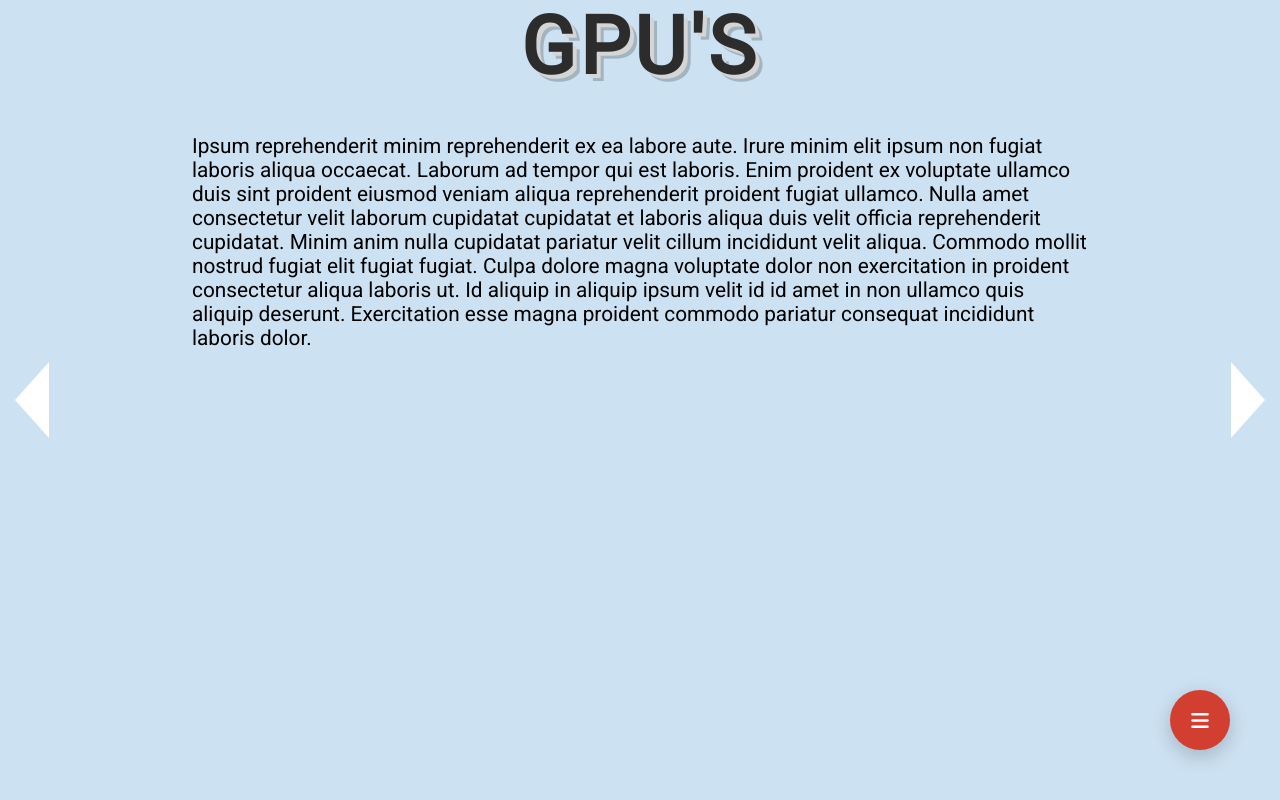
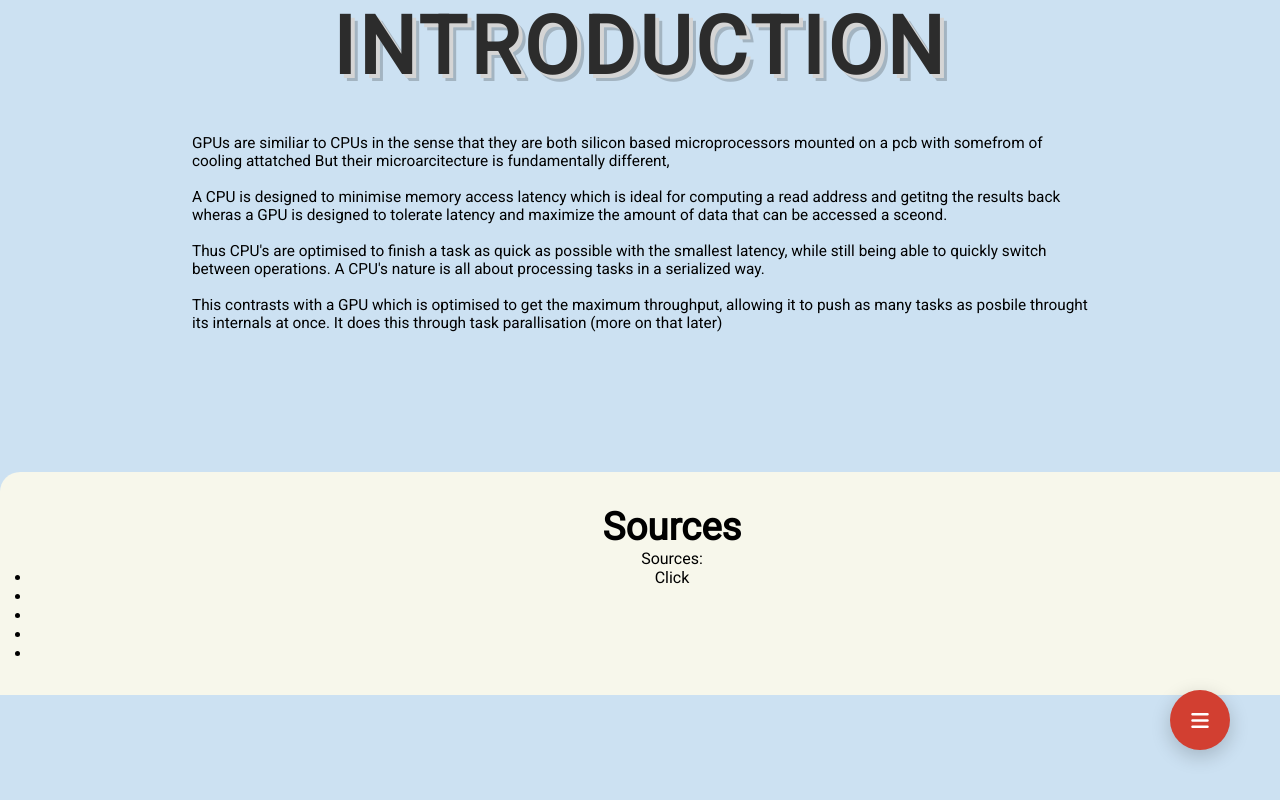
Before and after one commit to Sampiiiii/GPU-Website, a website: page Pages/main.html in a window 1280 px wide. Drawn offline with nearby package versions, Linux system fonts and the light colour scheme.

Commit message:
Added More info and have edited some css, also added an introduction page

```diff
--- a/CSS/main.css
+++ b/CSS/main.css
@@ -10,7 +10,7 @@
 }
 
 body {
-    background: #f4f4f9;
+    background: #f4f4f3;
 }
 
 a {
@@ -38,10 +38,13 @@ h1 {
     margin-top: 5vh;
     margin-left: 15vw;
     margin-right: 15vw;
-    font-size: 1.3em;
+    font-size: 1.2vw;
 
 }
 
+h3 {
+    font-size: 2.4em;
+}
 
 .shadow {
     color: #2c2c2c;
@@ -50,6 +53,40 @@ h1 {
         4px 4px 0px #d5d5d5,
         7px 7px 0px rgba(0, 0, 0, 0.2);
 }
+
+/* Adding Pullup  from bottom, animated when hovered over to display sources cause im a fancy bastard*/
+.Sources {
+    margin-left: 0vw;
+    background-color: white;
+    position:absolute;
+    bottom:0;
+    width:100%;
+    height:vh;
+    text-align: center;
+    justify-content: center;
+    overflow: hidden;
+    margin: 0 auto;
+}
+
+
+.pullUp {
+    margin: 0 auto;
+    padding: 2em;
+    background-color: #f7f7eb;
+    position: relative;
+    -webkit-border-top-left-radius: 20px;
+    -webkit-border-top-right-radius: 20px;
+    -moz-border-radius-topleft: 20px;
+    -moz-border-radius-topright: 20px;
+    border-top-left-radius: 20px;
+    border-top-right-radius: 20px;
+    transform: translateY(140px);
+    transition: all 0.5s ease-in-out;
+  }
+
+.pullUp:hover {
+    transform: translateY(0px);
+    }
 
 #pageNumero1 {
     background: url() no-repeat center center fixed;
--- a/Pages/main.html
+++ b/Pages/main.html
@@ -23,40 +23,48 @@
         </div>
         <ul id='myMenu' class="fab-options">
             <li data-menuanchor="firstPage" class="active">
+                <span class="fab-label">Introduction</span>
+                <a href='#firstPage'>
+                    <div class="fab-icon-holder">
+                        <i class="fas fa-code fa-lg"></i>
+                    </div>
+                </a>
+            </li>
+            <li data-menuanchor="secondPage" class="active">
                 <span class="fab-label">GPU's & How GPU's Work</span>
-                <a href='#firstPage'>
+                <a href='#secondPage'>
                     <div class="fab-icon-holder">
                         <i class="fas fa-pager fa-lg"></i>
                     </div>
                 </a>
             </li>
-            <li data-menuanchor="secondPage">
+            <li data-menuanchor="thirdPage">
                 <span class="fab-label">Parallel Systems</span>
-                <a href='#secondPage'>
+                <a href='#thirdPage'>
                     <div class="fab-icon-holder">
                         <i class="fas fa-memory fa-lg"></i>
                     </div>
                 </a>
             </li>
-            <li data-menuanchor="thirdPage">
+            <li data-menuanchor="fourthPage">
                 <span class="fab-label">CPU's</span>
-                <a href='#thirdPage'>
+                <a href='#fourthPage'>
                     <div class="fab-icon-holder">
                         <i class="fas fa-microchip fa-lg"></i>
                     </div>
                 </a>
             </li>
-            <li data-menuanchor="fourthPage">
+            <li data-menuanchor="fifthPage">
                 <span class="fab-label">Parallel Processing</span>
-                <a href='#fourthPage'>
+                <a href='#fifthPage'>
                     <div class="fab-icon-holder">
                         <i class="fas fa-grip-lines fa-lg"></i>
                     </div>
                 </a>
             </li>
-            <li data-menuanchor="fifthPage">
+            <li data-menuanchor="lastPage">
                 <span class="fab-label">Multicore Systems</span>
-                <a href='#fifthPage'>
+                <a href='#lastPage'>
                     <div class="fab-icon-holder">
                         <i class="fas fa-fire fa-lg"></i>
                     </div>
@@ -66,6 +74,39 @@
     </div>
 
     <div id="fullpage">
+        <div class="section">
+            <h1 class="shadow">Introduction</h1>
+            <div class="textBox">
+                GPUs are similiar to CPUs in the sense that they are both silicon based microprocessors mounted on a pcb
+                with somefrom of cooling attatched
+                But their microarcitecture is fundamentally different,
+                <br></br>
+                A CPU is designed to minimise memory access
+                latency
+                which is ideal for computing a read address and getitng the results back
+                wheras a GPU is designed to tolerate latency and maximize the amount of data that can be accessed a
+                sceond.
+                <br></br>
+                Thus CPU's are optimised to finish a task as quick as possible with the smallest latency, while still
+                being able to quickly switch between operations.
+                A CPU's nature is all about processing tasks in a serialized way.
+                <br></br>
+                This contrasts with a GPU which is optimised to get the maximum throughput, allowing it to push as many
+                tasks as posbile throught its internals at once. It does this through task parallisation (more on that
+                later)
+            </div>
+            <div class="Sources pullUp">
+                <h3>Sources</h3>
+                    <ul>
+                        Sources:
+                        <li><a href='https://blogs.nvidia.com/blog/2009/12/16/whats-the-difference-between-a-cpu-and-a-gpu/'>Click</a></li>
+                        <li></li>
+                        <li></li>
+                        <li></li>
+                        <li></li>
+                    </ul>
+            </div>
+        </div>
         <div class="section" id="pageNumero1">
             <div class="slide" id="pageNumero1" data-anchor="slide1">
                 <h1 class="shadow">GPU's</h1>
@@ -79,7 +120,8 @@
                     Commodo mollit nostrud fugiat elit fugiat fugiat.
 
                     Culpa dolore magna voluptate dolor non exercitation in proident consectetur aliqua laboris ut. Id
-                    aliquip in aliquip ipsum velit id id amet in non ullamco quis aliquip deserunt. Exercitation esse magna
+                    aliquip in aliquip ipsum velit id id amet in non ullamco quis aliquip deserunt. Exercitation esse
+                    magna
                     proident commodo pariatur consequat incididunt laboris dolor.
 
                 </div>
@@ -100,7 +142,8 @@
                     Commodo mollit nostrud fugiat elit fugiat fugiat.
 
                     Culpa dolore magna voluptate dolor non exercitation in proident consectetur aliqua laboris ut. Id
-                    aliquip in aliquip ipsum velit id id amet in non ullamco quis aliquip deserunt. Exercitation esse magna
+                    aliquip in aliquip ipsum velit id id amet in non ullamco quis aliquip deserunt. Exercitation esse
+                    magna
                     proident commodo pariatur consequat incididunt laboris dolor.
 
                 </div>
@@ -184,7 +227,6 @@
                 Culpa dolore magna voluptate dolor non exercitation in proident consectetur aliqua laboris ut. Id
                 aliquip in aliquip ipsum velit id id amet in non ullamco quis aliquip deserunt. Exercitation esse magna
                 proident commodo pariatur consequat incididunt laboris dolor.
-
             </div>
 
 
```
Also changed, not shown: information/GPU.txt (+45 -7 lines), information/Introduction.txt (added, +12 -0 lines).
